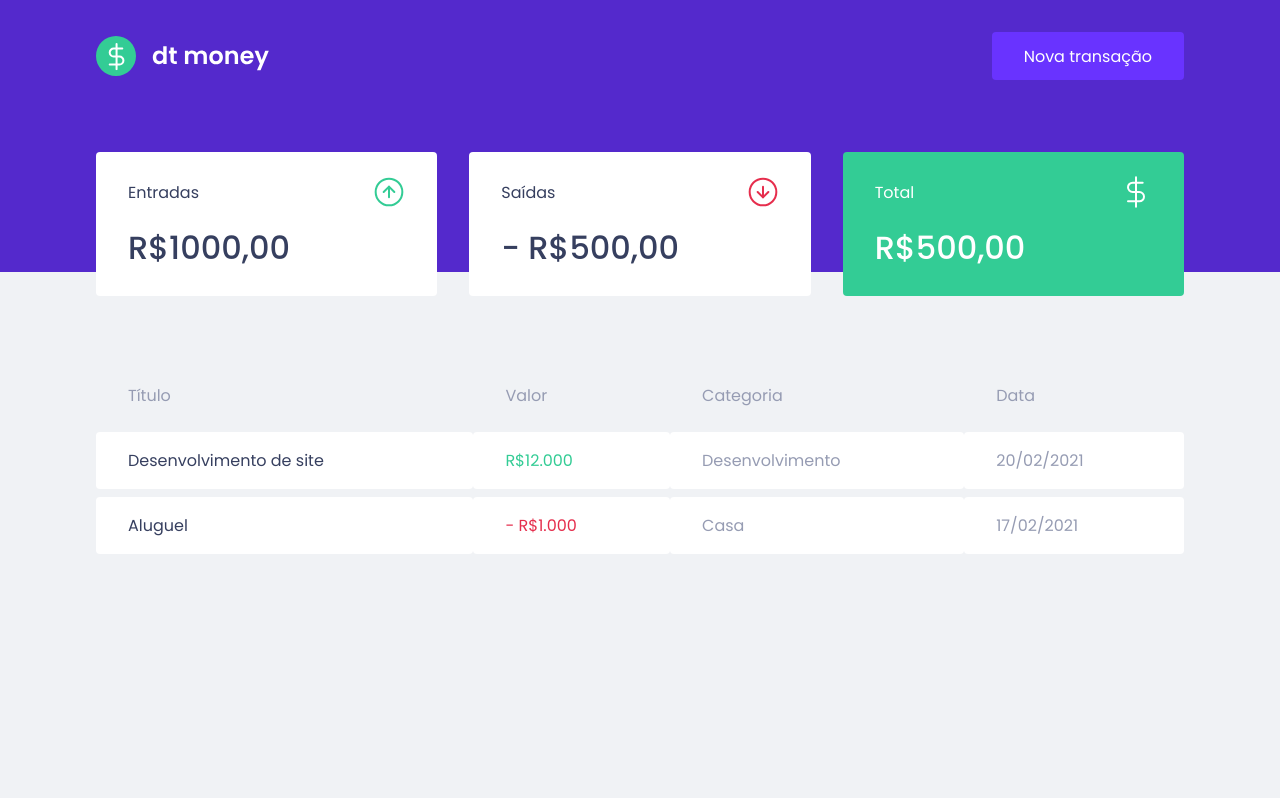
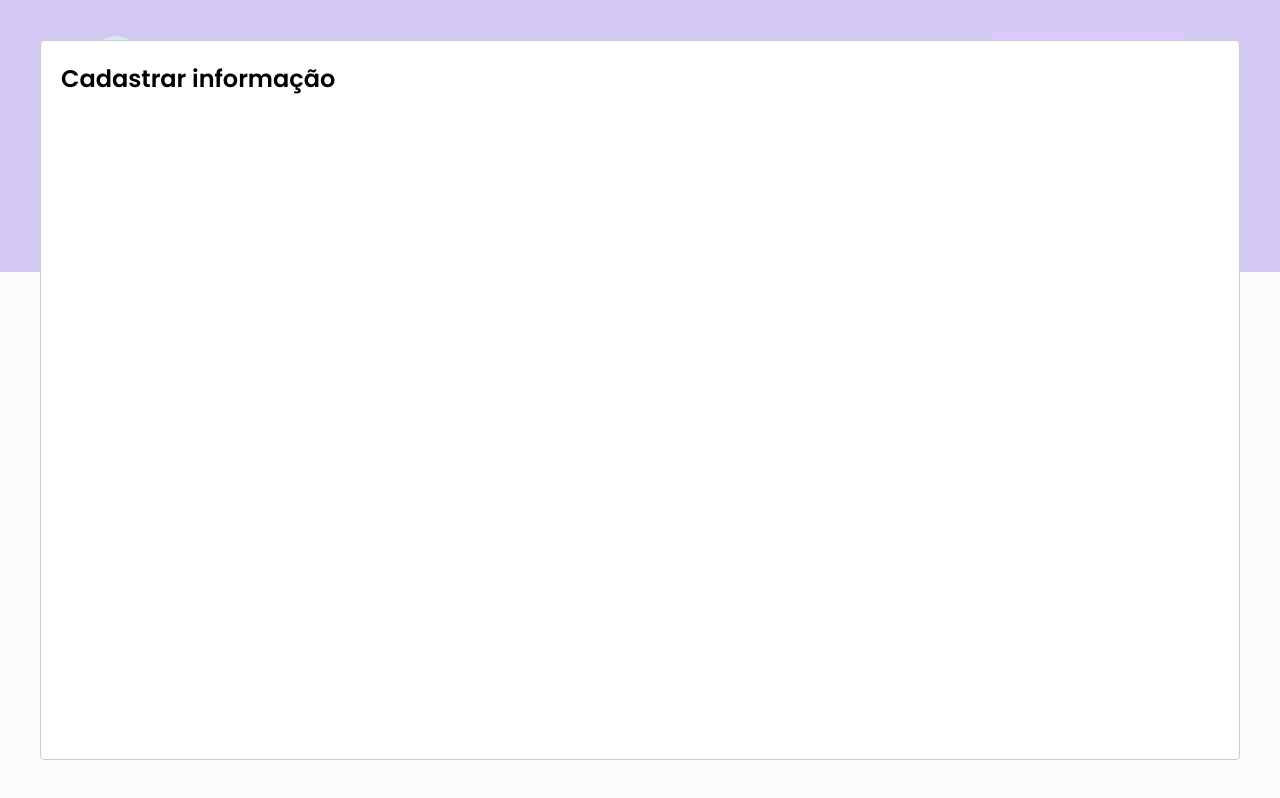
Before and after one commit to jorginhodev/ignite-react-chapter-ii, a React (Create React App) app: page / in a window 1280 px wide. Both pictures are taken after a click on the button "Nova transação". Built offline with nearby package versions, Linux system fonts and the light colour scheme; no server answers; what miragejs would draw is missing.

Commit message:
feat: configure transaction modal

```diff
--- a/package.json
+++ b/package.json
@@ -7,6 +7,7 @@
     "miragejs": "^0.1.41",
     "react": "^17.0.2",
     "react-dom": "^17.0.2",
+    "react-modal": "^3.14.3",
     "react-scripts": "4.0.3",
     "styled-components": "^5.3.0",
     "web-vitals": "^1.0.1"
@@ -19,6 +20,7 @@
     "@types/node": "^12.0.0",
     "@types/react": "^17.0.0",
     "@types/react-dom": "^17.0.0",
+    "@types/react-modal": "^3.12.1",
     "@types/styled-components": "^5.1.11",
     "typescript": "^4.1.2"
   },
--- a/src/App.tsx
+++ b/src/App.tsx
@@ -1,13 +1,37 @@
+import { useState } from "react";
+import Modal from "react-modal";
+
 import { Dashboard } from "./components/Dashboard";
 import { Header } from "./components/Header";
+
 import { GlobalStyle } from "./styles/global";
 
+Modal.setAppElement("#root");
+
 export function App() {
+  const [isNewTransactionModalOpen, setIsNewTransactionModalOpen] = useState(false);
+
+  function handleOpenNewTransactionModal() {
+    setIsNewTransactionModalOpen(true);
+  }
+
+  function handleCloseNewTransactionModal() {
+    setIsNewTransactionModalOpen(false);
+  }
+
   return (
     <>
-      <Header />
+      <GlobalStyle />
+
+      <Header onOpenNewTransactionModal={handleOpenNewTransactionModal} />
       <Dashboard />
-      <GlobalStyle />
+
+      <Modal
+        isOpen={isNewTransactionModalOpen}
+        onRequestClose={handleCloseNewTransactionModal}
+      >
+        <h2>Cadastrar informação</h2>
+      </Modal>
     </>
   );
 }
--- a/src/components/Header/index.tsx
+++ b/src/components/Header/index.tsx
@@ -2,13 +2,16 @@
 
 import { Container, Content } from "./styles";
 
-export function Header() {
+interface HeaderProps {
+  onOpenNewTransactionModal: () => void;
+}
+
+export function Header({ onOpenNewTransactionModal }: HeaderProps) {
   return (
     <Container>
       <Content>
         <img src={logoImg} alt="logo dt money" />
-
-        <button type="button">
+        <button type="button" onClick={onOpenNewTransactionModal}>
           Nova transação
         </button>
       </Content>
```
Also changed, not shown: 1 other file (tests, documents, lock files or other folders).
